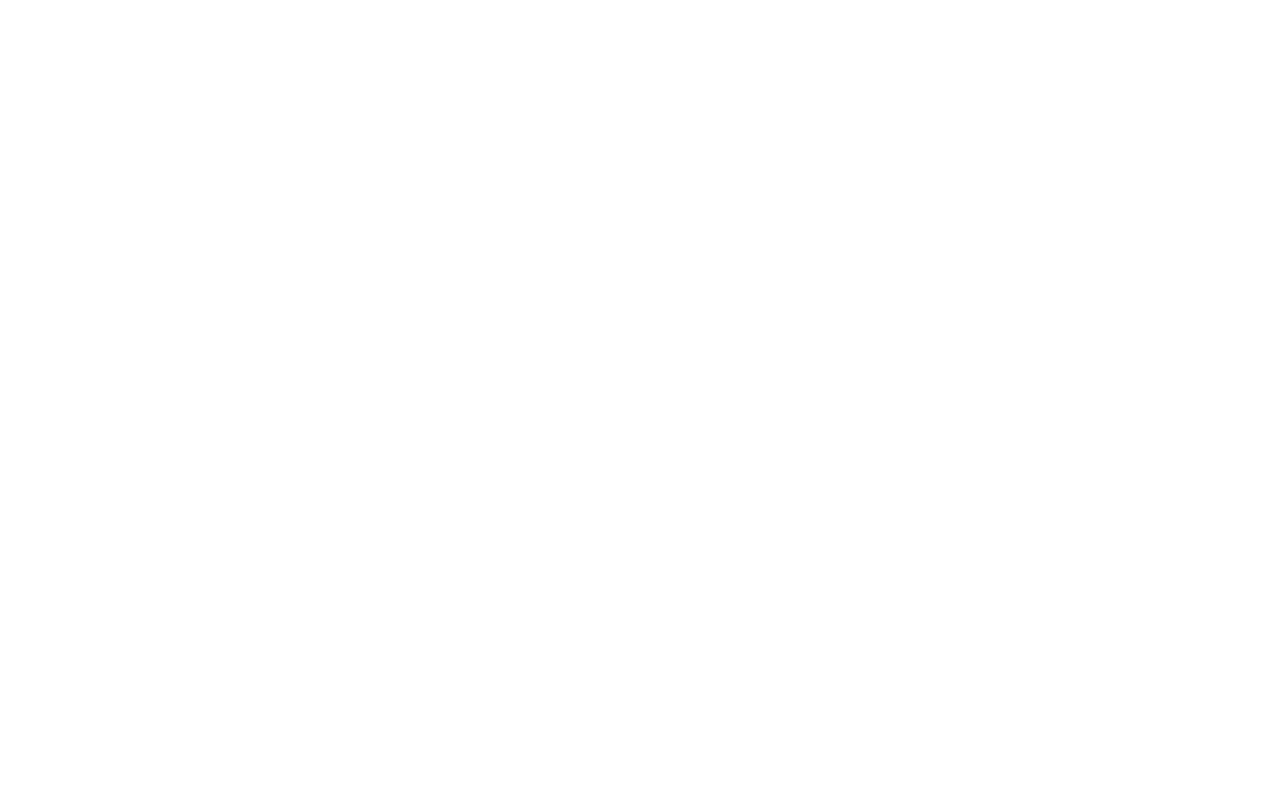
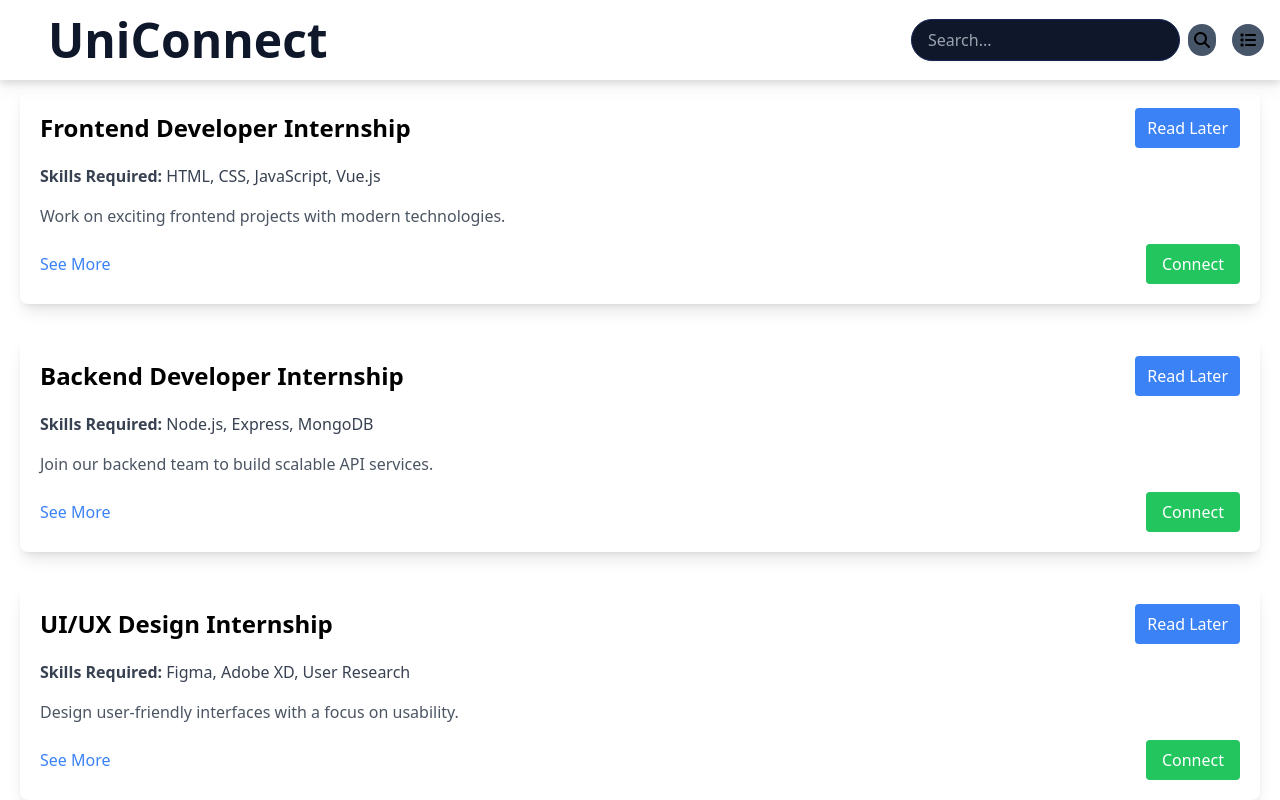
Before and after one commit to RedietBT/Uniconnect, a Vue app: page /new-internship in a window 1280 px wide. Before the commit this address had no page. Shown: the top 800 px of the page. Built offline with nearby package versions, Linux system fonts and the light colour scheme.

Commit message:
add intership page

```diff
--- a/src/Router/index.js
+++ b/src/Router/index.js
@@ -20,7 +20,7 @@
         component:About_uniconnect_page
       },
       {
-        path:"/new_internship/",
+        path:"/new-internship/",
         name:"New Internship",
         component:NewInternship
       },
--- a/src/components/About_uniconnect_page.vue
+++ b/src/components/About_uniconnect_page.vue
@@ -6,7 +6,7 @@
 const searchQuery = ref('');
 const backgroundImage = 'https://i.pinimg.com/236x/14/07/29/140729b1f0146860cd7887cce9d925a2.jpg'; // Replace with your image URL
 
-const menuItems = ref(['About Uniconnect', 'New Internship ', 'Scholarships', 'Researches', 'Blogs' , 'News']);
+const menuItems = ref(['Home', 'About Uniconnect', 'New Internship', 'Scholarships', 'Researches', 'Blogs' , 'News']);
 
 const handleSearch = () => {
   console.log(searchQuery.value);
@@ -117,7 +117,14 @@
                           <div class="bg-white w-1/3 flex flex-col justify-center items-center text-blue-950 p-8">
                             <ul class="space-y-4 text-lg">
                                 <li v-for="(item, index) in menuItems" :key="item" :style="{transitionDelay: `${index * 0.2}s` }" class="opacity-0 animate-fade-in-up font-medium text-slate-900">
+
+                    <RouterLink v-if="item === 'Home'" to="/">{{ item }}</RouterLink>
                     <RouterLink v-if="item === 'About Uniconnect'" to="/about-uniconnect/">{{ item }}</RouterLink>
+                    <RouterLink v-else-if="item === 'New Internship'" to="/new-internship">{{ item }}</RouterLink>
+                    <RouterLink v-else-if="item === 'Scholarships'" to="/scholarships">{{ item }}</RouterLink>
+                    <RouterLink v-else-if="item === 'Researches'" to="/researches">{{ item }}</RouterLink>
+                    <RouterLink v-else-if="item === 'Blogs'" to="/blogs">{{ item }}</RouterLink>
+                    <RouterLink v-else-if="item === 'News'" to="/news">{{ item }}</RouterLink>
                     <a v-else>{{ item }}</a>
                 </li>
                             </ul>
--- a/src/components/NewInternship.vue
+++ b/src/components/NewInternship.vue
@@ -1,9 +1,198 @@
 <script setup>
+import { ref } from 'vue';
 
+const isMenuOpen = ref(false);
+const searchQuery = ref('');
+const backgroundImage = 'https://i.pinimg.com/236x/14/07/29/140729b1f0146860cd7887cce9d925a2.jpg'; // Replace with your image URL
+
+const menuItems = ref(['About Uniconnect', 'New Internship', 'Scholarships', 'Researches', 'Blogs' , 'News']);
+
+const handleSearch = () => {
+  console.log(searchQuery.value);
+};
+
+const toggleMenu = () => {
+  isMenuOpen.value = !isMenuOpen.value;
+};
+
+// List of internships
+const internships = ref([
+  {
+    title: 'Frontend Developer Internship',
+    skills: 'HTML, CSS, JavaScript, Vue.js',
+    shortDescription: 'Work on exciting frontend projects with modern technologies.',
+    fullDescription:
+      'In this role, you will be responsible for building responsive web interfaces using Vue.js and Tailwind CSS. You will collaborate with designers and backend developers to create seamless user experiences.',
+    connectLink: 'https://linkedin.com/internship/frontend', // Example connect link
+    showMore: false, // Used to toggle the full description
+  },
+  {
+    title: 'Backend Developer Internship',
+    skills: 'Node.js, Express, MongoDB',
+    shortDescription: 'Join our backend team to build scalable API services.',
+    fullDescription:
+      'As a backend intern, you will develop and optimize server-side logic, manage databases, and ensure high performance of backend services. You will work closely with the frontend team to deliver complete solutions.',
+    connectLink: 'https://linkedin.com/internship/backend', // Example connect link
+    showMore: false, // Used to toggle the full description
+  },
+  {
+    title: 'UI/UX Design Internship',
+    skills: 'Figma, Adobe XD, User Research',
+    shortDescription: 'Design user-friendly interfaces with a focus on usability.',
+    fullDescription:
+      'Your role as a UI/UX intern will involve creating wireframes, prototypes, and conducting user research to inform design decisions. You will work with the product and development teams to ensure user-centric design.',
+    connectLink: 'https://linkedin.com/internship/design', // Example connect link
+    showMore: false, // Used to toggle the full description
+  },
+]);
+
+// Toggle the 'See More' feature for each internship
+const toggleSeeMore = (index) => {
+  internships.value[index].showMore = !internships.value[index].showMore;
+};
+
+// Save the internship for later (you can enhance this to store in local storage or a database)
+const saveForLater = (internship) => {
+  alert(`Saved ${internship.title} for later!`);
+};
 </script>
 <template>
+  <div>
+                <nav class="fixed top-0 left-0 w-full z-50 flex justify-between items-center p-4 h-25 bg-white drop-shadow-lg">
+                    <h1 class="text-slate-900 text-5xl font-bold ml-8">UniConnect</h1>
+                    <!-- Search Bar, Menu Icon, and Login/SignUp shifted to the right -->
+                     <div class="flex items-center ml-auto space-x-4"> <!-- Added ml-auto to shift content to the right -->
+                        <form @submit.prevent="handleSearch" class="flex items-center">
+                            <input v-model="searchQuery" type="text" placeholder="Search..." class="w-full px-4 py-2 border border-blue-950 rounded-full shadow-sm focus:outline-none bg-slate-900 text-white "/>
+                            <button class="rounded-full bg-slate-600 w-8 h-8 flex items-center justify-center hover:bg-slate-700 hover:shadow-lg transition-all duration-300 ml-2">
+                                <i class="fa-solid fa-magnifying-glass"></i>
+                            </button>
+                        </form>
+                        <button @click="toggleMenu" class="rounded-full bg-slate-600 w-8 h-8 flex items-center justify-center hover:bg-slate-700 hover:shadow-lg transition-all duration-300">
+                            <i class="fa-solid fa-list"></i>
+                        </button>
+                    </div>
+                </nav>
+                <!-- Sliding Menu -->
+                 <transition name="slide">
+                    <div v-if="isMenuOpen" class="fixed inset-0 flex z-40">
+                        <!-- Left Side: Background Image (65% width) -->
+                         <div class="w-2/3 bg-cover bg-center" :style="{ backgroundImage: `url(${backgroundImage})` }"></div>
+                         <!-- Right Side: Menu (35% width) -->
+                          <div class="bg-white w-1/3 flex flex-col justify-center items-center text-blue-950 p-8">
+                            <ul class="space-y-4 text-lg">
+                                <li v-for="(item, index) in menuItems" :key="item" :style="{ transitionDelay: `${index * 0.2}s` }" class="opacity-0 animate-fade-in-up font-medium text-slate-900">
 
+                                    <RouterLink v-if="item === 'About Uniconnect'" to="/About_uniconnect">{{ item }}</RouterLink>
+                                    <RouterLink v-else-if="item === 'New Internship'" to="/new-internship">{{ item }}</RouterLink>
+                                    <RouterLink v-else-if="item === 'Scholarships'" to="/scholarships">{{ item }}</RouterLink>
+                                    <RouterLink v-else-if="item === 'Researches'" to="/researches">{{ item }}</RouterLink>
+                                    <RouterLink v-else-if="item === 'Blogs'" to="/blogs">{{ item }}</RouterLink>
+                                    <RouterLink v-else-if="item === 'News'" to="/news">{{ item }}</RouterLink>
+                                    <a v-else>{{ item }}</a> <!-- Fallback if no route is found -->
+                                </li>
+                            </ul>
+                        </div>
+                    </div>
+                </transition>
+                <!-- Overlay Background -->
+                 <transition name="fade">
+                    <div v-if="isMenuOpen" class="fixed inset-0 bg-black bg-opacity-50" @click="toggleMenu"></div>
+                </transition>
+            </div>
+<div class="container mx-auto p-5">
+    <h1 class="text-3xl font-bold mb-8">Internship Opportunities</h1>
+
+    <div v-for="(internship, index) in internships" :key="index" class="mb-8">
+      <!-- Internship Card -->
+      <div class="bg-white shadow-lg rounded-lg p-5">
+        <div class="flex justify-between items-center mb-4">
+          <h2 class="text-2xl font-bold">{{ internship.title }}</h2>
+          <button
+            @click="saveForLater(internship)"
+            class="bg-blue-500 text-white px-3 py-2 rounded hover:bg-blue-600"
+          >
+            Read Later
+          </button>
+        </div>
+
+        <p class="text-gray-700 mb-4"><span class="font-semibold">Skills Required:</span> {{ internship.skills }}</p>
+        <p class="text-gray-600">{{ internship.shortDescription }}</p>
+
+        <div class="mt-4 flex justify-between items-center">
+          <!-- See More button toggles full description -->
+          <button @click="toggleSeeMore(index)" class="text-blue-500 hover:underline">
+            {{ internship.showMore ? "See Less" : "See More" }}
+          </button>
+
+          <!-- Connect button -->
+          <a
+            :href="internship.connectLink"
+            target="_blank"
+            class="bg-green-500 text-white px-4 py-2 rounded hover:bg-green-600"
+          >
+            Connect
+          </a>
+        </div>
+
+        <!-- Full description (only shown when 'See More' is clicked) -->
+        <div v-if="internship.showMore" class="mt-4">
+          <p class="text-gray-700">{{ internship.fullDescription }}</p>
+        </div>
+      </div>
+    </div>
+  </div>
+   <!-- footer -->
+   <footer class="text-white py-8 bg-slate-900">
+            <div class="flex justify-center space-x-6 mb-4">
+                <a href="#" class="text-xl"><i class="fab fa-facebook"></i></a>
+                <a href="#" class="text-xl"><i class="fab fa-twitter"></i></a>
+                <a href="#" class="text-xl"><i class="fab fa-instagram"></i></a>
+                <a href="#" class="text-xl"><i class="fab fa-linkedin"></i></a>
+            </div>
+            <div class="text-center text-sm">
+                © 2024 UniConnect. All rights reserved.
+            </div>
+        </footer>
 </template>
 <style>
+/* Slide transition */
+.slide-enter-active,
+.slide-leave-active {
+  transition: transform 0.5s ease;
+}
+.slide-enter {
+  transform: translateX(100%);
+}
+.slide-leave-to {
+  transform: translateX(100%);
+}
 
+/* Fade transition for overlay */
+.fade-enter-active,
+.fade-leave-active {
+  transition: opacity 0.5s ease;
+}
+.fade-enter {
+  opacity: 0;
+}
+.fade-leave-to {
+  opacity: 0;
+}
+
+/* Animation for menu items */
+@keyframes fadeInUp {
+  0% {
+    opacity: 0;
+    transform: translateY(10px);
+  }
+  100% {
+    opacity: 1;
+    transform: translateY(0);
+  }
+}
+
+.animate-fade-in-up {
+  animation: fadeInUp 0.5s forwards;
+}
 </style>
```
